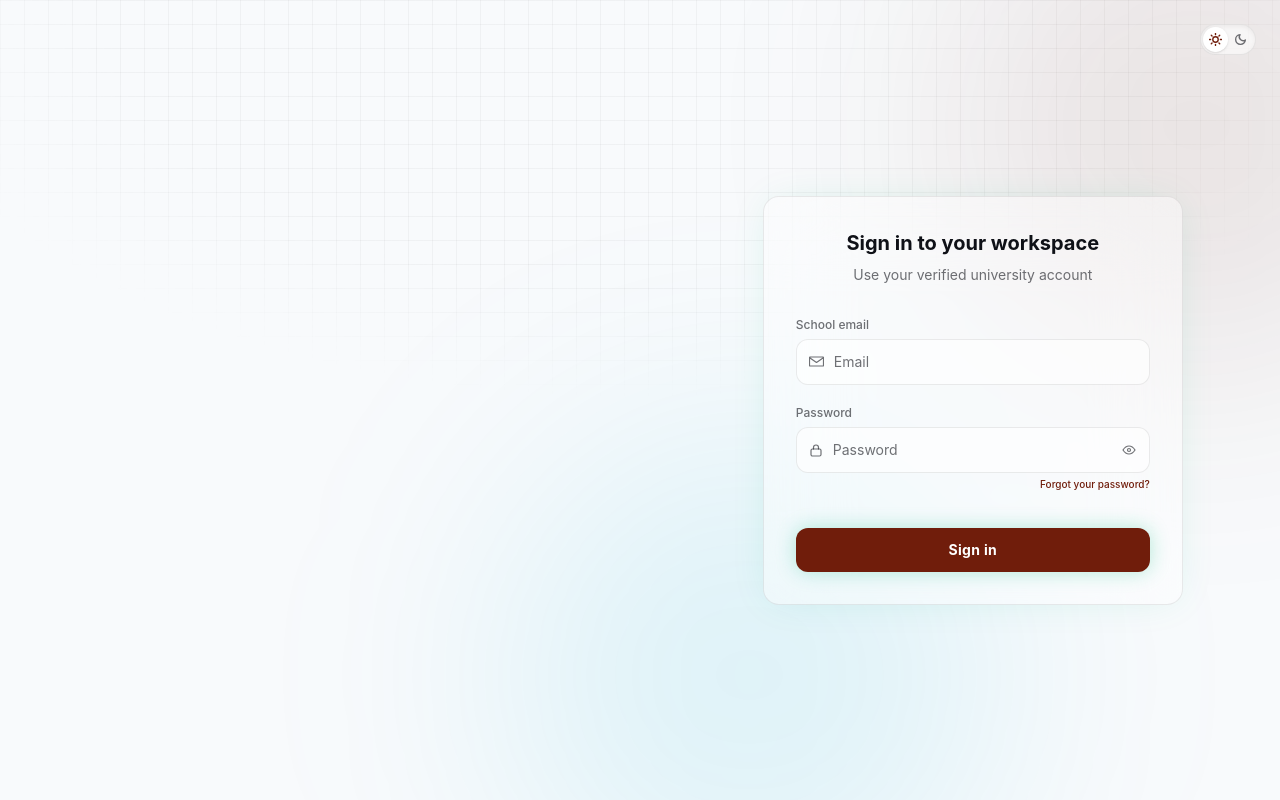
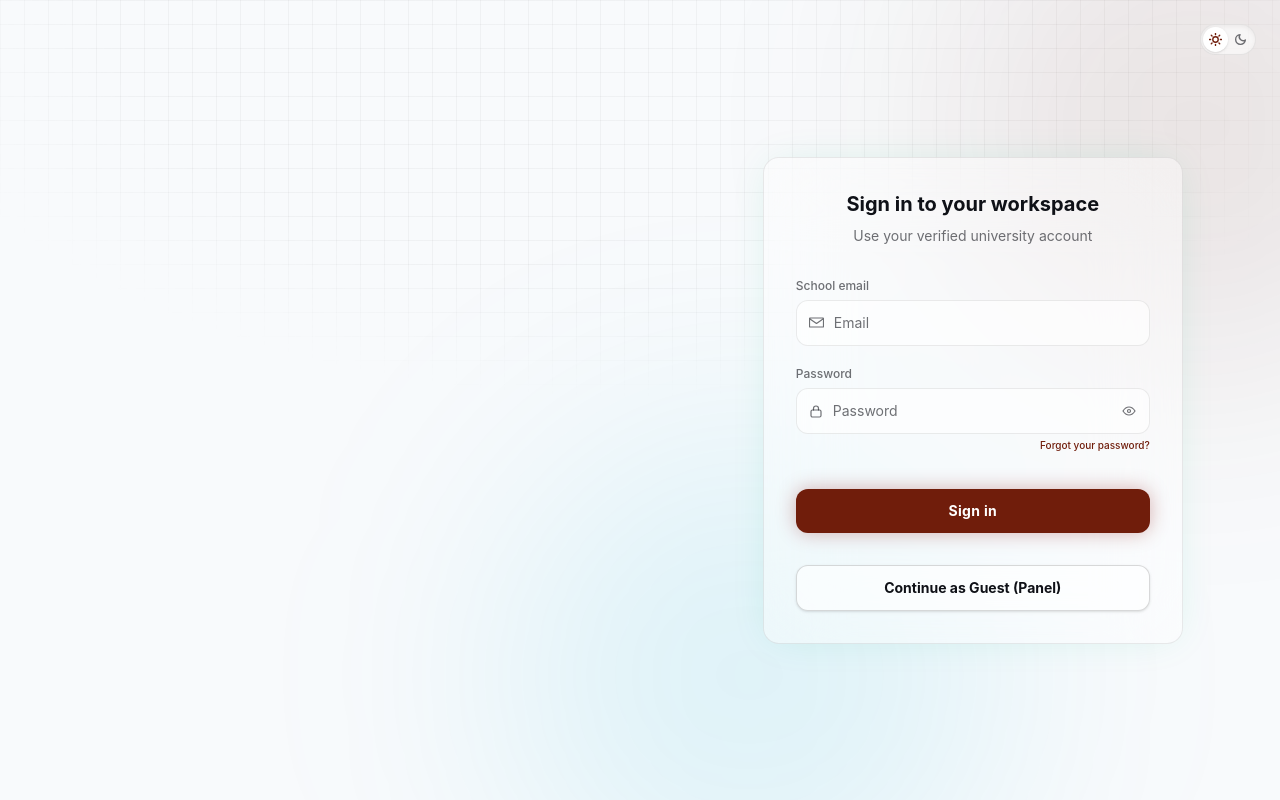
Before and after one commit to EsguerraJanuard/pamsu-python-ide, a React (Vite) app in the folder frontend/: page /login in a window 1280 px wide. Built offline with nearby package versions, Linux system fonts and the light colour scheme; no server answers.

Commit message:
style(login): enhance aesthetics and fix guest button rendering

```diff
--- a/frontend/src/features/auth/Login.jsx
+++ b/frontend/src/features/auth/Login.jsx
@@ -93,6 +93,20 @@ export default function Login() {
   const updateField = (field, value) => {
     setForm((prev) => ({ ...prev, [field]: value }));
     if (error) setError("");
+  };
+
+  const handleGuestLogin = async () => {
+    setIsLoading(true);
+    setError(null);
+    try {
+      const response = await api.post("/auth/guest");
+      const { access_token, user } = response.data || response;
+      login(access_token, user, user.role);
+    } catch (err) {
+      setError(err.response?.data?.detail || "Guest login failed.");
+    } finally {
+      setIsLoading(false);
+    }
   };
 
   const handleSubmit = async (event) => {
@@ -367,7 +381,7 @@ export default function Login() {
             <button
               type="submit"
               disabled={isLoading}
-              className="group relative overflow-hidden mt-4 w-full rounded-xl bg-psu-maroon hover:bg-psu-maroon py-3 text-sm font-bold tracking-wide text-white transition-all duration-300 hover:-translate-y-1 hover:shadow-[0_0_30px_rgba(16,185,129,0.5)] active:translate-y-0 active:scale-[0.98] disabled:cursor-not-allowed disabled:opacity-60 disabled:hover:translate-y-0 disabled:hover:shadow-none shadow-[0_0_20px_rgba(16,185,129,0.3)] select-none"
+              className="group relative overflow-hidden mt-4 w-full rounded-xl bg-psu-maroon hover:bg-psu-maroon py-3 text-sm font-bold tracking-wide text-white transition-all duration-300 hover:-translate-y-1 hover:shadow-[0_0_30px_rgba(128,0,0,0.5)] active:translate-y-0 active:scale-[0.98] disabled:cursor-not-allowed disabled:opacity-60 disabled:hover:translate-y-0 disabled:hover:shadow-none shadow-[0_0_20px_rgba(128,0,0,0.3)] select-none"
             >
               <div className="absolute inset-0 -translate-x-full bg-gradient-to-r from-transparent via-white/20 to-transparent group-hover:animate-[shimmer_1.5s_infinite] transition-transform"></div>
 
@@ -386,6 +400,14 @@ export default function Login() {
               </span>
             </button>
 
+            <button
+              type="button"
+              onClick={handleGuestLogin}
+              disabled={isLoading}
+              className="group relative overflow-hidden mt-3 flex w-full items-center justify-center gap-2 rounded-xl bg-bg-glass border border-border-strong py-3 text-sm font-bold text-text-main shadow-sm transition-all duration-300 hover:-translate-y-1 hover:shadow-[0_0_20px_rgba(128,128,128,0.2)] hover:bg-bg-glass-hover active:translate-y-0 active:scale-[0.98] disabled:opacity-50 select-none"
+            >
+              Continue as Guest (Panel)
+            </button>
 
           </form>
         </div>
```
